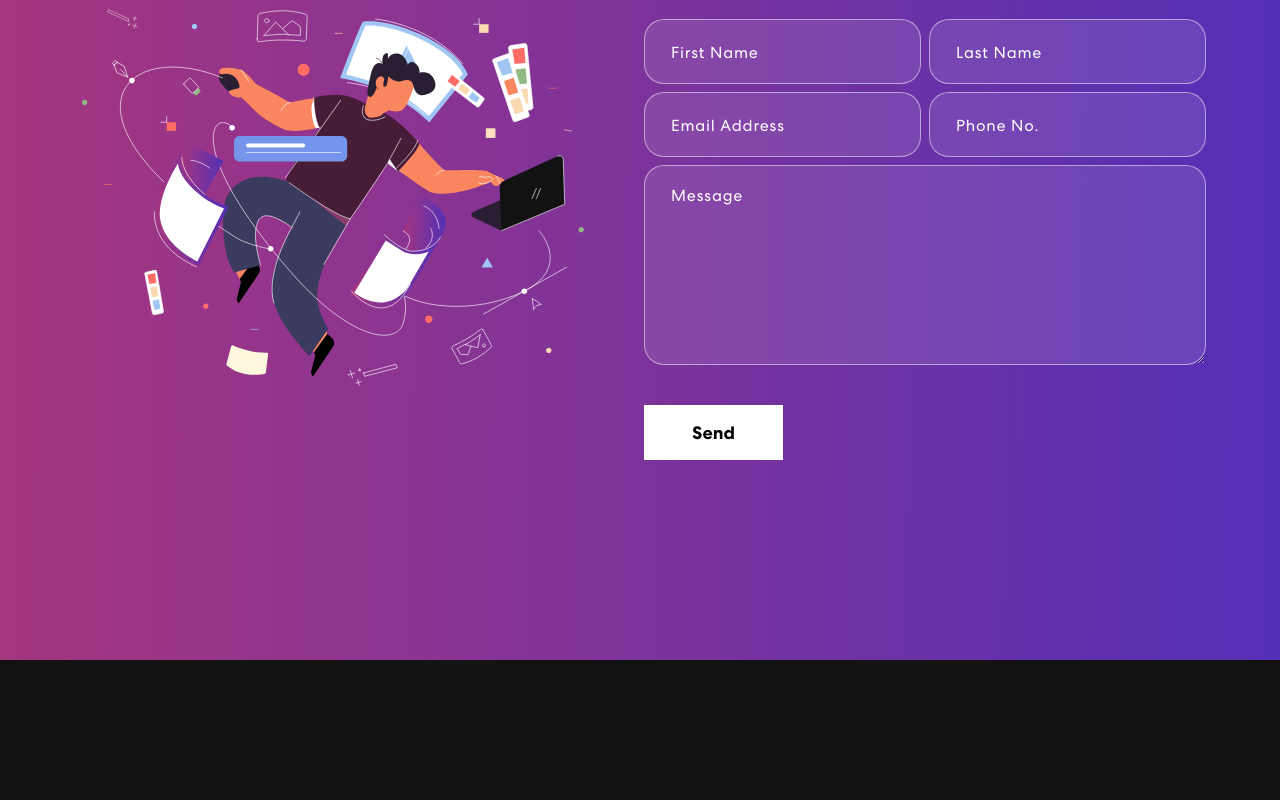
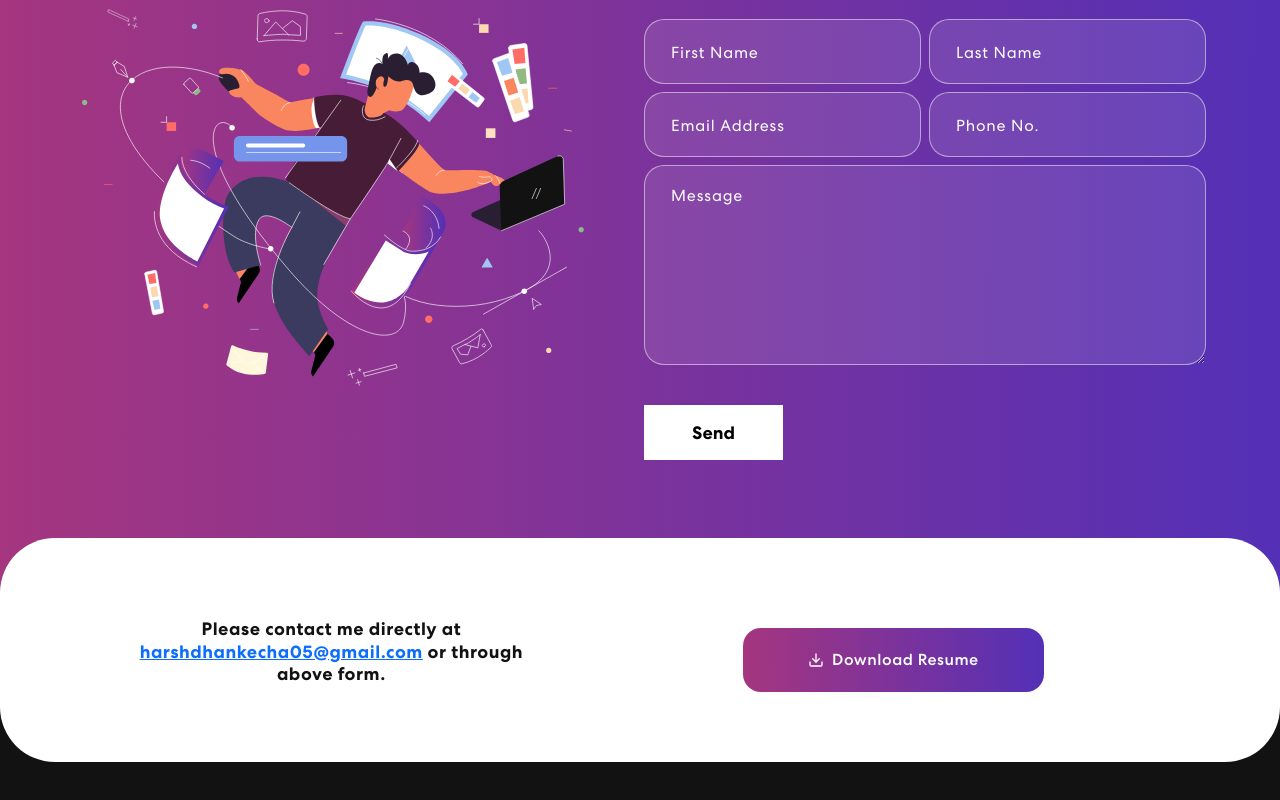
Before and after one commit to hdhankecha/Portfolio, a React (Create React App) app: page / in a window 1280 px wide. Shown: the part 1853-2653 px from the top of the page. Before the commit the page ends 2513 px from the top, so only its background shows below. Built offline with nearby package versions, Linux system fonts and the light colour scheme.

Commit message:
Update App.js

```diff
--- a/src/App.js
+++ b/src/App.js
@@ -7,6 +7,7 @@ import { Skills } from "./components/Skills";
 import { Projects } from "./components/Projects";
 import { Contact } from "./components/Contact";
 import { Footer } from "./components/Footer";
+import { MailchimpForm } from "./components/MailchimpForm";
 
 function App() {
   return (
@@ -16,6 +17,7 @@ function App() {
       <Skills />
       <Projects />
       <Contact />
+      <MailchimpForm />
     </div>
   );
 }
```
